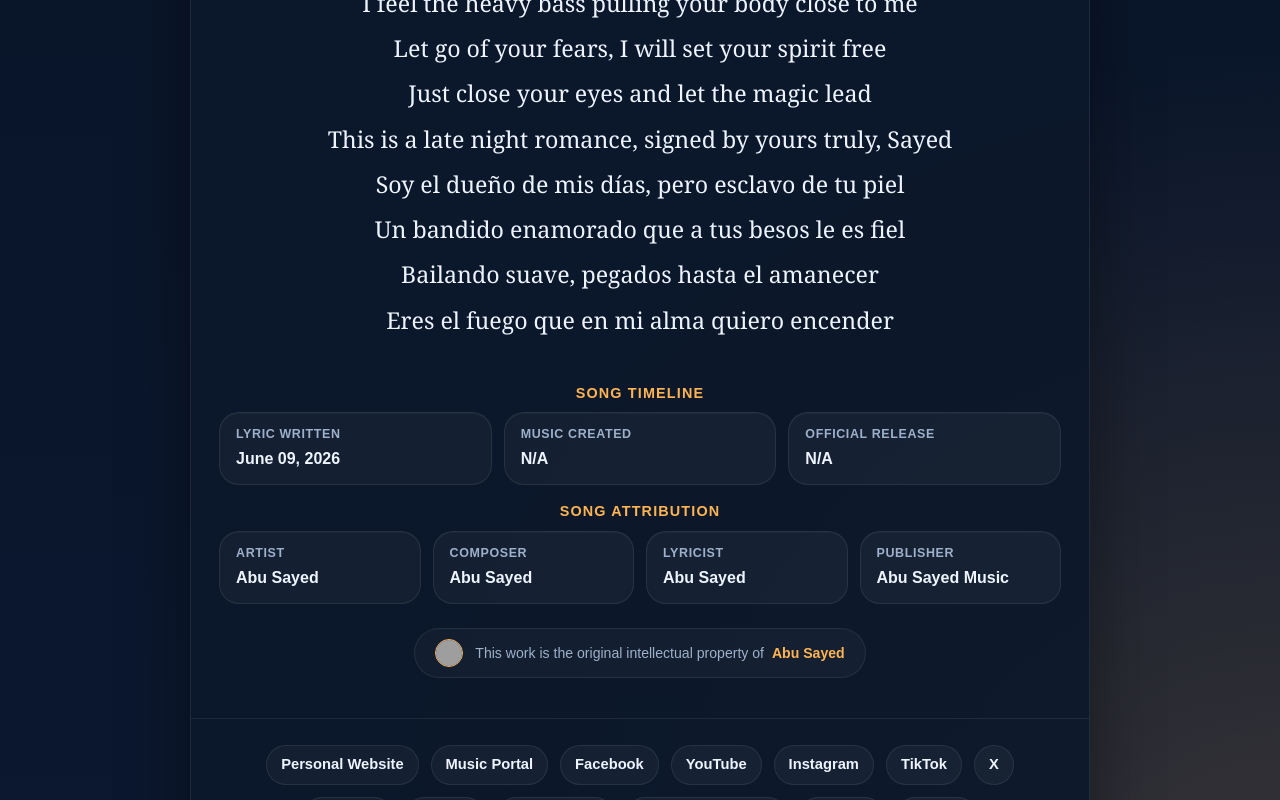
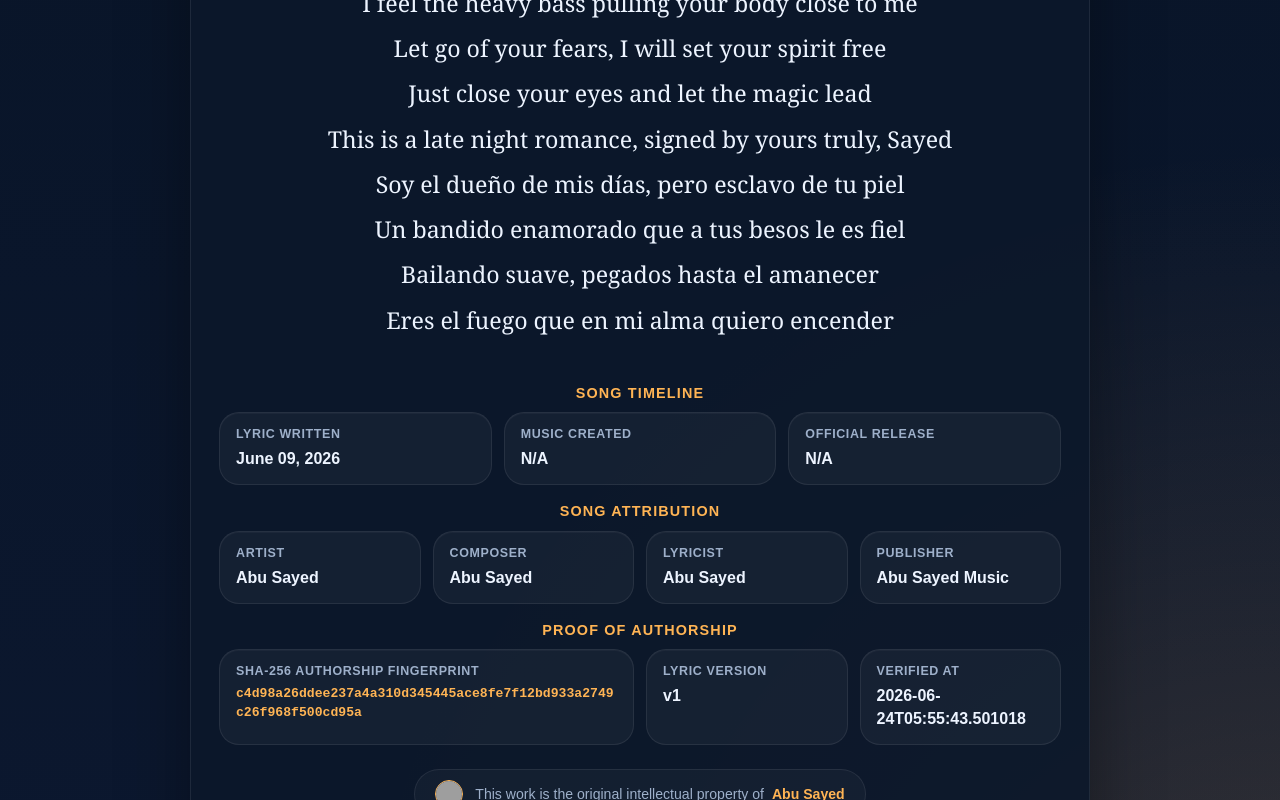
Before and after one commit to ImAbuSayed/dueno-de-mis-dias, a plain HTML site: page index.html in a window 1280 px wide. Shown: the part 2000-2800 px from the top of the page. Drawn offline with Linux system fonts and the light colour scheme; grey boxes are pictures that could not be loaded.

Commit message:
feat: update song assets v1 with signed GPG commit [verified]

```diff
--- a/index.html
+++ b/index.html
@@ -14,9 +14,9 @@
     <meta name="keywords" content="Dueño de mis días, Abu Sayed lyrics, original song lyrics, Abu Sayed original song, Abu Sayed lyricist, Abu Sayed composer, Abu Sayed songwriter, official lyrics">
     <meta name="robots" content="index,follow,max-snippet:-1,max-image-preview:large,max-video-preview:-1">
     <meta name="referrer" content="strict-origin-when-cross-origin">
-    <meta name="description" content="Access the verified lyrics of &#x27;Dueño de mis días&#x27;, an original song crafted, composed, and performed by Abu Sayed.">
+    <meta name="description" content="Abu Sayed&#x27;s original song &#x27;Dueño de mis días&#x27; official lyrics. Explore the depth of this composition, written and owned by Abu Sayed.">
     <meta property="og:title" content="Dueño de mis días - Original Lyrics by Abu Sayed">
-    <meta property="og:description" content="Access the verified lyrics of &#x27;Dueño de mis días&#x27;, an original song crafted, composed, and performed by Abu Sayed.">
+    <meta property="og:description" content="Abu Sayed&#x27;s original song &#x27;Dueño de mis días&#x27; official lyrics. Explore the depth of this composition, written and owned by Abu Sayed.">
     <meta property="og:type" content="music.song">
     <meta property="og:url" content="https://imabusayed.github.io/dueno-de-mis-dias/">
     <meta property="og:site_name" content="Abu Sayed Music">
@@ -24,7 +24,7 @@
     <meta name="last-modified" content="2026-06-09 13:24:46">
     <meta name="twitter:card" content="summary_large_image">
     <meta name="twitter:title" content="Dueño de mis días - Original Lyrics by Abu Sayed">
-    <meta name="twitter:description" content="Access the verified lyrics of &#x27;Dueño de mis días&#x27;, an original song crafted, composed, and performed by Abu Sayed.">
+    <meta name="twitter:description" content="Abu Sayed&#x27;s original song &#x27;Dueño de mis días&#x27; official lyrics. Explore the depth of this composition, written and owned by Abu Sayed.">
     <link rel="canonical" href="https://imabusayed.github.io/dueno-de-mis-dias/">
     <link rel="sitemap" type="application/xml" title="Sitemap" href="https://imabusayed.github.io/dueno-de-mis-dias/sitemap.xml">
     <link rel="author" href="https://github.com/ImAbuSayed">
@@ -100,7 +100,7 @@
       "@id": "https://imabusayed.github.io/dueno-de-mis-dias#webpage",
       "url": "https://imabusayed.github.io/dueno-de-mis-dias/",
       "name": "Dueño de mis días - Original Lyrics by Abu Sayed",
-      "description": "Access the verified lyrics of 'Dueño de mis días', an original song crafted, composed, and performed by Abu Sayed.",
+      "description": "Abu Sayed's original song 'Dueño de mis días' official lyrics. Explore the depth of this composition, written and owned by Abu Sayed.",
       "isPartOf": {
         "@id": "https://music.abusayed.com.bd/#website"
       },
@@ -537,7 +537,7 @@
 
         <div class="controls">
             <button class="btn-speak" id="speakBtn" title="Read the lyrics aloud"><span id="speakText">Read Aloud</span></button>
-            <a href="https://music.abusayed.com.bd/Licensing/?https://imabusayed.github.io/dueno-de-mis-dias/" class="btn-license" title="Get licensing for this song" target="_blank">Get License For Dueño de mis días</a>
+            <a href="https://music.abusayed.com.bd/Licensing/?https://imabusayed.github.io/dueno-de-mis-dias/" class="btn-license" title="Get licensing for this song" target="_blank">Obtain a Music License for Dueño de mis días</a>
 
         </div>
         <br>
@@ -612,6 +612,26 @@
             <div class="meta-card">
                 <span class="meta-label">Publisher</span>
                 <strong>Abu Sayed Music</strong>
+            </div>
+
+                </div>
+            </div>
+
+            <div class="details-block">
+                <div class="details-title">Proof of Authorship</div>
+                <div class="meta-grid">
+
+            <div class="meta-card" style="grid-column: span 2;">
+                <span class="meta-label">SHA-256 Authorship Fingerprint</span>
+                <strong style="word-break: break-all; font-family: monospace; font-size: 0.82rem; color: var(--accent);">c4d98a26ddee237a4a310d345445ace8fe7f12bd933a2749c26f968f500cd95a</strong>
+            </div>
+            <div class="meta-card">
+                <span class="meta-label">Lyric Version</span>
+                <strong>v1</strong>
+            </div>
+            <div class="meta-card">
+                <span class="meta-label">Verified At</span>
+                <strong>2026-06-24T05:55:43.501018</strong>
             </div>
 
                 </div>
```
Also changed, not shown: excerpts/Bridge-Preview.txt (added), excerpts/Chorus-Preview.txt (added), excerpts/Final-Chorus-Preview.txt (added), excerpts/Hook-Preview.txt (added), excerpts/Pre-Chorus-2-Preview.txt (added), excerpts/Pre-Chorus-3-Preview.txt (added), excerpts/Pre-Chorus-Preview.txt (added), excerpts/Verse-1-Preview.txt (added), excerpts/Verse-2-Preview.txt (added), excerpts/Verse-3-Preview.txt (added), hashes.txt (added), llms.txt, lyrics_backup/2026-06-24_dueno-de-mis-dias-v1.txt (added), manifest.json (added), 1 other file.
